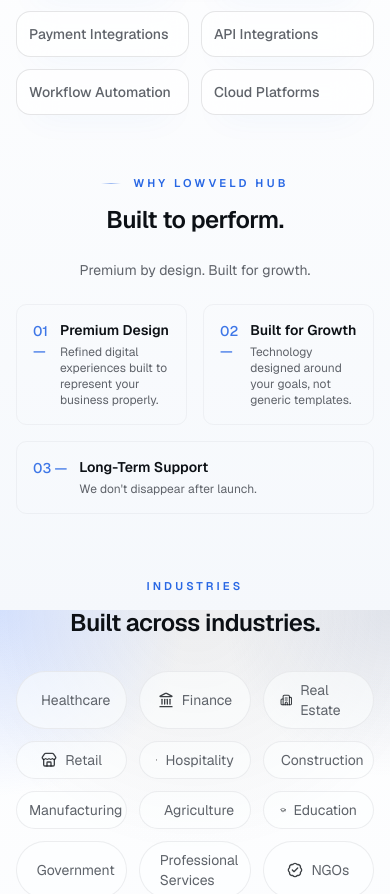
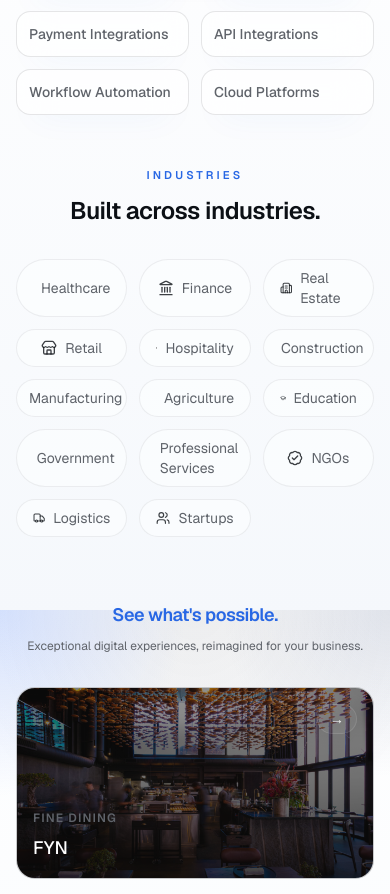
Before and after one commit to QueenCadlax/lowveldhublanding, a Next.js app: page / in a window 390 px wide. Shown: the part 1922-2816 px from the top of the page. Built offline with nearby package versions, Linux system fonts and the light colour scheme.

Commit message:
Refine responsive layout and site experience

```diff
--- a/app/page.tsx
+++ b/app/page.tsx
@@ -4,7 +4,6 @@ import { Hero } from "@/components/site/hero"
 import { TrustStrip } from "@/components/site/trust-strip"
 import { Services } from "@/components/site/services"
 import { Solutions } from "@/components/site/solutions"
-import { WhyUs } from "@/components/site/why-us"
 import { Industries } from "@/components/site/industries"
 import { Inspiration } from "@/components/site/inspiration"
 import { FeaturedWork } from "@/components/site/featured-work"
@@ -48,7 +47,6 @@ export default function Page() {
       <TrustStrip />
       <Services />
       <Solutions />
-      <WhyUs />
       <Industries />
       <Inspiration />
       <FeaturedWork />
```
